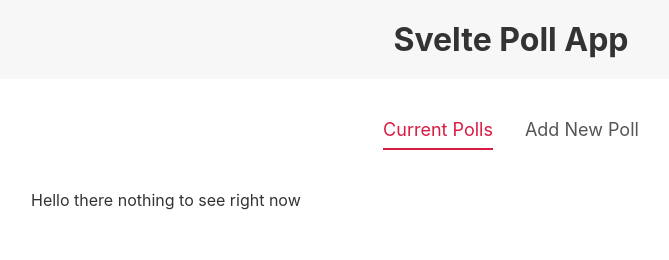
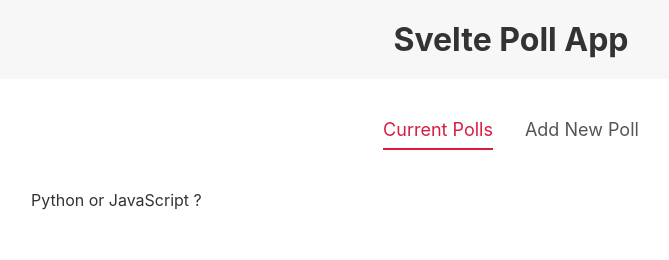
Before and after one commit to ThomasCtnt/svelte-poll-app, a Svelte app: page / in a window 1280 px wide. Shown: the top 260 px of the page, without its empty margins (129-798 px from the left). Built offline with nearby package versions, Linux system fonts and the light colour scheme.

Commit message:
Create the PollList component and start the display of polls

```diff
--- a/src/App.svelte
+++ b/src/App.svelte
@@ -2,6 +2,7 @@
 	import Header from './components/Header.svelte';
 	import Footer from './components/Footer.svelte';
 	import PollForm from './components/PollForm.svelte';
+	import PollList from './components/PollList.svelte';
 	import Tabs from './shared/Tabs.svelte';
 
 	// Tabs
@@ -11,6 +12,25 @@
 	const tabSetActive = (e) => {
 		activeItem = e.detail;
 	}
+
+	// Polls
+	let polls = [
+		{
+			id: 1,
+			question: 'Python or JavaScript ?',
+			answerA: 'Python',
+			answerB: 'JavaScript',
+			votesA: 9,
+			votesB: 15,
+		},
+	];
+
+	const handleAddPoll = (e) => {
+		const poll = e.detail;
+		polls = [poll, ...polls];
+		console.log(polls);
+		activeItem = 'Current Polls';
+	}
 </script>
 
 <Header />
@@ -18,9 +38,9 @@
 	<Tabs {items} {activeItem} on:tabChange={tabSetActive} />
 
 	{#if activeItem === 'Current Polls'}
-		Hello there nothing to see right now
+		<PollList {polls} />
 	{:else if activeItem === 'Add New Poll'}
-		<PollForm />
+		<PollForm on:add={handleAddPoll} />
 	{/if}
 </main>
 <Footer />
--- a/src/components/PollForm.svelte
+++ b/src/components/PollForm.svelte
@@ -1,5 +1,9 @@
 <script>
+    import { createEventDispatcher } from 'svelte';
+    import { v4 as uuidv4 } from 'uuid';
     import Button from '../shared/Button.svelte';
+
+    let dispatch = createEventDispatcher();
 
     let fields = {
         question: '',
@@ -43,7 +47,14 @@
         }
 
         if ( isValid ) {
-            console.log('Valid', fields);
+            let poll = {
+                ...fields,
+                votesA: 0,
+                votesB: 0,
+                id: uuidv4()
+            };
+
+            dispatch('add', poll);
         }
     }
 </script>
--- /dev/null
+++ b/src/components/PollList.svelte
@@ -0,0 +1,17 @@
+<script>
+    export let polls = [];
+</script>
+
+<div class="poll-list">
+    {#each polls as poll (poll.id)}
+        <div>{ poll.question }</div>
+    {/each}
+</div>
+
+<style>
+    .poll-list {
+        display: grid;
+        grid-template-columns: 1fr 1fr;
+        grid-gap: 20px;
+    }
+</style>
```
